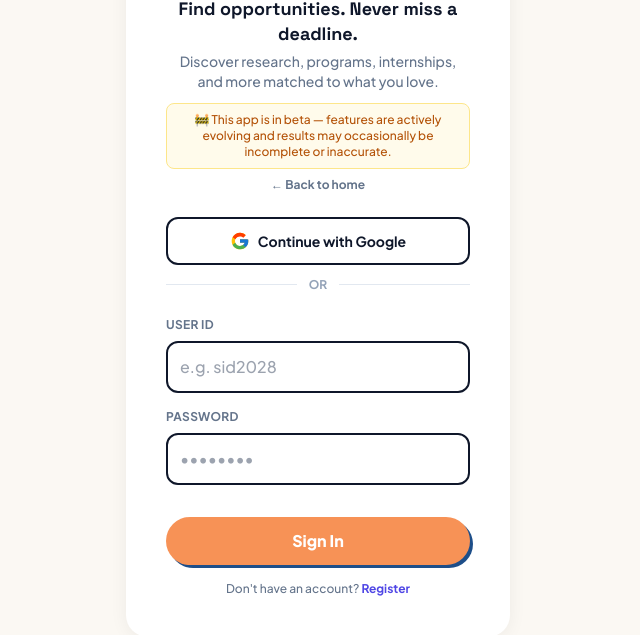
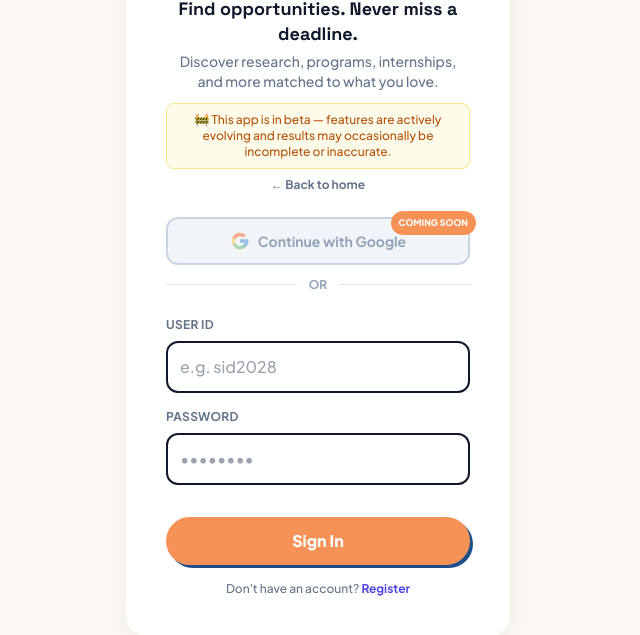
Before and after one commit to bluefeather78/wingman, a plain HTML site: page index.html in a window 1280 px wide. Both pictures are taken after a click on the link "Sign In". Shown: the part 161-796 px from the top of the page, without its empty margins (322-962 px from the left). Drawn offline with nearby package versions, Linux system fonts and the light colour scheme; no server answers.

Commit message:
google coming soon

```diff
--- a/index.html
+++ b/index.html
@@ -127,9 +127,10 @@
            "finish creating your account" consent step below). See googleSignIn()/
            handleGoogleRedirect() in script.js. -->
       <div id="googleSignInRow" class="space-y-3">
-        <button type="button" onclick="googleSignIn()" class="w-full flex items-center justify-center gap-2 border-2 border-slate-900 rounded-xl p-3 font-bold text-sm bg-white hover:bg-slate-50">
-          <svg class="w-5 h-5" viewBox="0 0 48 48"><path fill="#FFC107" d="M43.6 20.5H42V20H24v8h11.3C33.7 32.6 29.3 36 24 36c-6.6 0-12-5.4-12-12s5.4-12 12-12c3.1 0 5.9 1.2 8 3.1l5.7-5.7C34.5 6.1 29.5 4 24 4 12.9 4 4 12.9 4 24s8.9 20 20 20 20-8.9 20-20c0-1.3-.1-2.7-.4-3.5z"/><path fill="#FF3D00" d="m6.3 14.7 6.6 4.8C14.6 15.9 18.9 13 24 13c3.1 0 5.9 1.2 8 3.1l5.7-5.7C34.5 6.1 29.5 4 24 4c-7.6 0-14.2 4.3-17.7 10.7z"/><path fill="#4CAF50" d="M24 44c5.3 0 10.2-2 13.9-5.4l-6.4-5.4C29.4 34.8 26.8 36 24 36c-5.3 0-9.7-3.4-11.3-8.1l-6.6 5.1C9.7 39.6 16.3 44 24 44z"/><path fill="#1976D2" d="M43.6 20.5H42V20H24v8h11.3c-.8 2.3-2.3 4.3-4.2 5.7l6.4 5.4C41.5 35.9 44 30.4 44 24c0-1.3-.1-2.7-.4-3.5z"/></svg>
+        <button type="button" disabled title="Coming soon" class="w-full flex items-center justify-center gap-2 border-2 border-slate-300 rounded-xl p-3 font-bold text-sm bg-slate-100 text-slate-400 cursor-not-allowed relative">
+          <svg class="w-5 h-5 opacity-40" viewBox="0 0 48 48"><path fill="#FFC107" d="M43.6 20.5H42V20H24v8h11.3C33.7 32.6 29.3 36 24 36c-6.6 0-12-5.4-12-12s5.4-12 12-12c3.1 0 5.9 1.2 8 3.1l5.7-5.7C34.5 6.1 29.5 4 24 4 12.9 4 4 12.9 4 24s8.9 20 20 20 20-8.9 20-20c0-1.3-.1-2.7-.4-3.5z"/><path fill="#FF3D00" d="m6.3 14.7 6.6 4.8C14.6 15.9 18.9 13 24 13c3.1 0 5.9 1.2 8 3.1l5.7-5.7C34.5 6.1 29.5 4 24 4c-7.6 0-14.2 4.3-17.7 10.7z"/><path fill="#4CAF50" d="M24 44c5.3 0 10.2-2 13.9-5.4l-6.4-5.4C29.4 34.8 26.8 36 24 36c-5.3 0-9.7-3.4-11.3-8.1l-6.6 5.1C9.7 39.6 16.3 44 24 44z"/><path fill="#1976D2" d="M43.6 20.5H42V20H24v8h11.3c-.8 2.3-2.3 4.3-4.2 5.7l6.4 5.4C41.5 35.9 44 30.4 44 24c0-1.3-.1-2.7-.4-3.5z"/></svg>
           Continue with Google
+          <span class="text-white font-extrabold text-[9px] uppercase px-2 py-0.5 rounded-full absolute -top-2 -right-2" style="background-color: #f79256;">Coming Soon</span>
         </button>
         <div class="flex items-center gap-3 text-xs font-bold text-slate-400">
           <div class="flex-1 h-px bg-slate-200"></div>
```
